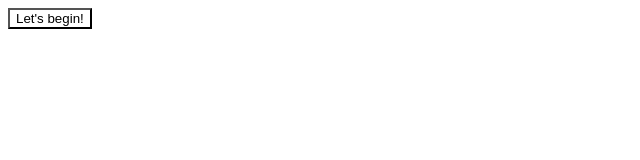
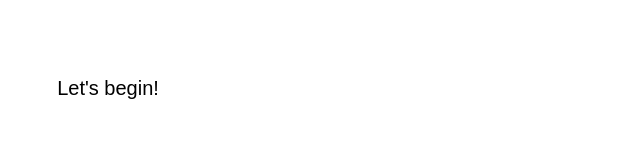
Before and after one commit to FONARBX/fean, a plain HTML site: page index.html in a window 1280 px wide. Shown: the whole page, without its empty margins (0-640 px from the left). Drawn offline with Linux system fonts and the light colour scheme.

Commit message:
Update style.css

```diff
--- a/style.css
+++ b/style.css
@@ -1,3 +1,13 @@
 button{
-    background: var(--tg-theme-button-color);
+    border: 0;
+    border-radius: 5px;
+    margin-top: 50px;
+    height: 60px;
+    width: 200px;
+    font-size: 20px;
+    font-weight: 500;
+    cursor: pointer;
+    transition: all 500ms ease;
+    background: var(--tg-theme-button-text-color);
+    color: var(--tg-theme-button-color);
 }
```
